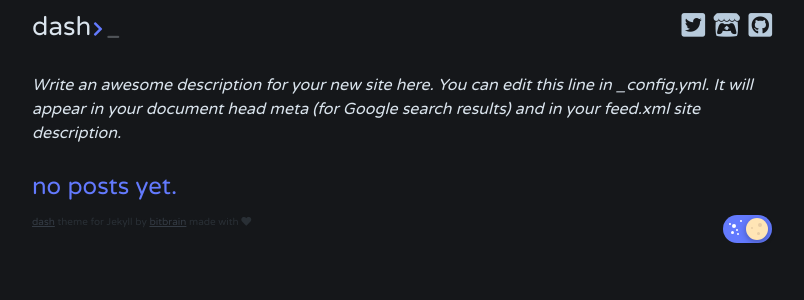
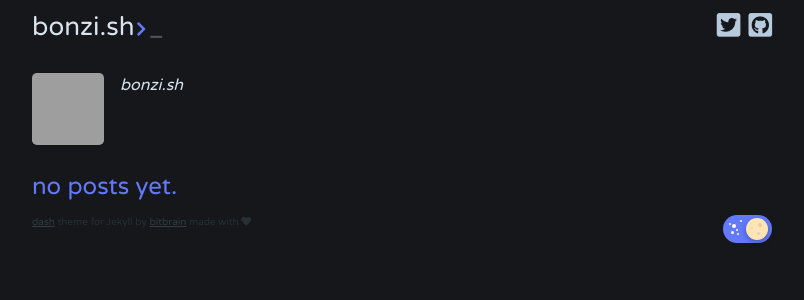
Before and after one commit to bitbrain/jekyll-dash, a Jekyll site: the page built from index.html, in a window 1280 px wide. Shown: the top 300 px of the page, without its empty margins (238-1042 px from the left). Built offline with Jekyll 4.4.1, drawn with Linux system fonts in a browser that asks for light colours; the list of posts is cut into pages by our own code; grey boxes are pictures that could not be loaded.

Commit message:
Update _config.yml

```diff
--- a/_config.yml
+++ b/_config.yml
@@ -1,11 +1,9 @@
-title: dash
-author: GitHub User
-email: miguel-gonzalez@gmx.de
+title: bonzi.sh
+author: Alfie Foster
+email: me@bonzi.sh
 description: > # this means to ignore newlines until "show_exerpts:"
-  Write an awesome description for your new site here. You can edit this
-  line in _config.yml. It will appear in your document head meta (for
-  Google search results) and in your feed.xml site description.
-show_excerpts: false # set to true to show excerpts on the homepage
+  bonzi.sh
+show_excerpts: true # set to true to show excerpts on the homepage
 
 paginate: 1
 paginate_path: "/blog/page:num/"
@@ -17,21 +15,18 @@ tag_page_dir: tag
 # jekyll-dash date format
 # refer to http://shopify.github.io/liquid/filters/date/ if you want to customize this
 dash:
-  date_format: "%b %-d, %Y"
+  date_format: "%d/%m/%Y %H:%M"
 
-  disqus:
-    shortname: bitbrain-github-io
+  #disqus:
+  #  shortname: bitbrain-github-io
 
   # generate social links in footer
   # supported colors: green, red, orange, blue, cyan, pink, teal, yellow, indigo, purple
   social_links:
-    - url: https://twitter.com/bitbrain_
+    - url: https://twitter.com/lordbonzi
       icon: twitter-square
       color: cyan
-    - url: https://bitbrain.itch.io
-      icon: itch-io
-      color: red
-    - url: https://github.com/bitbrain
+    - url: https://github.com/bonzi
       icon: github-square
       color: purple
 
@@ -50,5 +45,5 @@ plugins:
  - jekyll/tagging
 
 # Replaces the default avatar provider (gravatar)
-#avatar_source: github
-#github_username: bitbrain
+avatar_source: github
+github_username: bonzi
```
